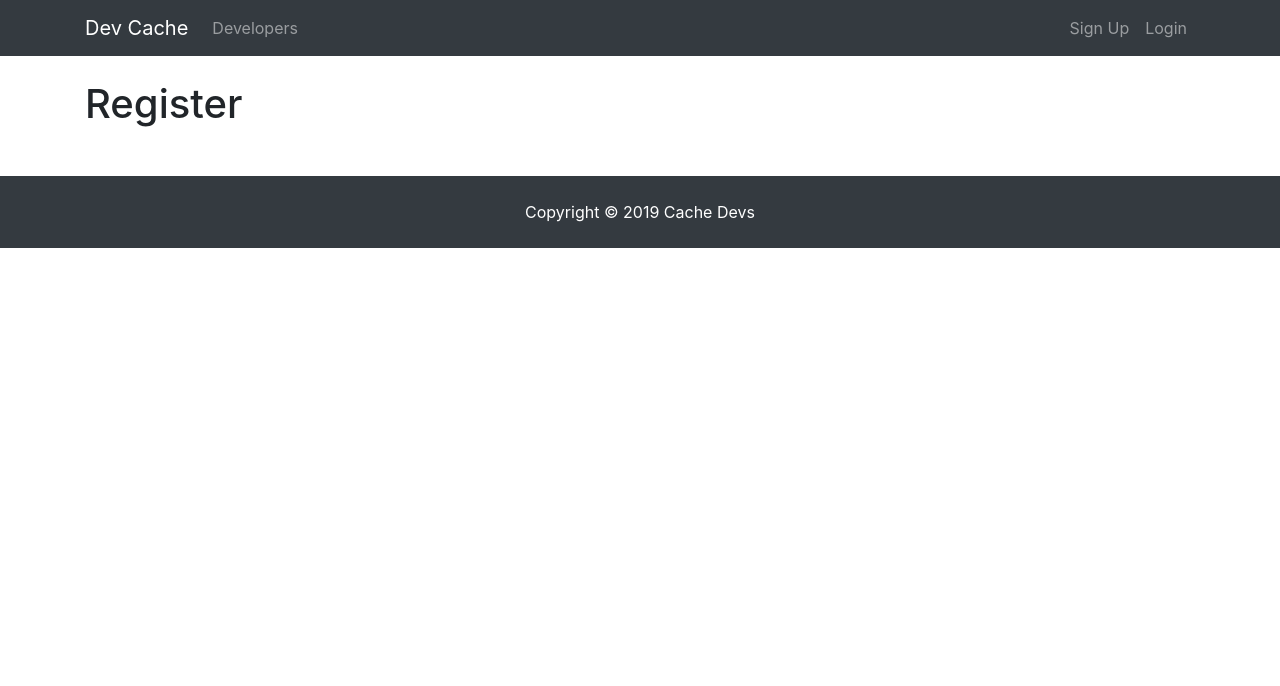
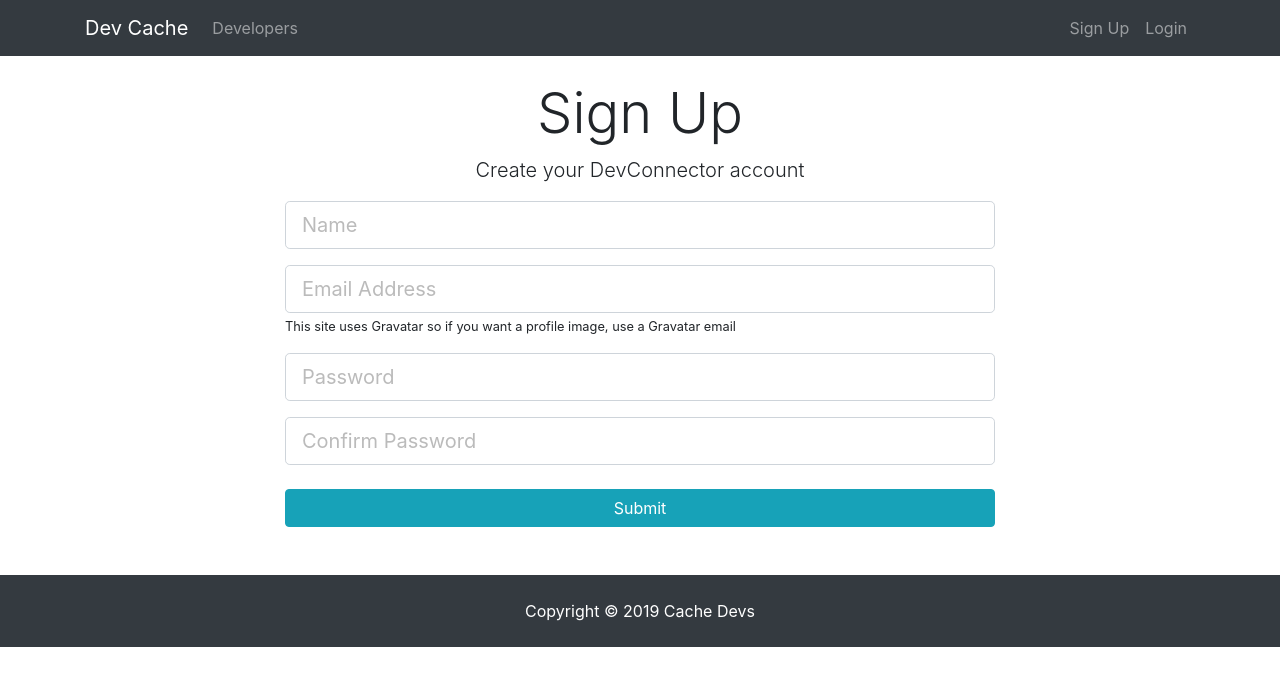
Before and after one commit to andrewbraunsdorf/socialMediaApp, a React (Create React App) app in the folder client/: page /register in a window 1280 px wide. Shown: the top 686 px of the page. Built offline with nearby package versions, Linux system fonts and the light colour scheme.

Commit message:
added signup in register page

```diff
--- a/client/src/components/auth/Register.js
+++ b/client/src/components/auth/Register.js
@@ -3,8 +3,31 @@ import React, { Component } from 'react'
 class Register extends Component {
   render() {
     return (
-      <div>
-        <h1>Register</h1>
+      <div className="register">
+        <div className="container">
+          <div className="row">
+            <div className="col-md-8 m-auto">
+              <h1 className="display-4 text-center">Sign Up</h1>
+              <p className="lead text-center">Create your DevConnector account</p>
+              <form action="create-profile.html">
+                <div className="form-group">
+                  <input type="text" className="form-control form-control-lg" placeholder="Name" name="name" required />
+                </div>
+                <div className="form-group">
+                  <input type="email" className="form-control form-control-lg" placeholder="Email Address" name="email" />
+                  <small classNameName="form-text text-muted">This site uses Gravatar so if you want a profile image, use a Gravatar email</small>
+                </div>
+                <div className="form-group">
+                  <input type="password" className="form-control form-control-lg" placeholder="Password" name="password" />
+                </div>
+                <div className="form-group">
+                  <input type="password" className="form-control form-control-lg" placeholder="Confirm Password" name="password2" />
+                </div>
+                <input type="submit" className="btn btn-info btn-block mt-4" />
+              </form>
+            </div>
+          </div>
+        </div>
       </div>
     )
   }
```
